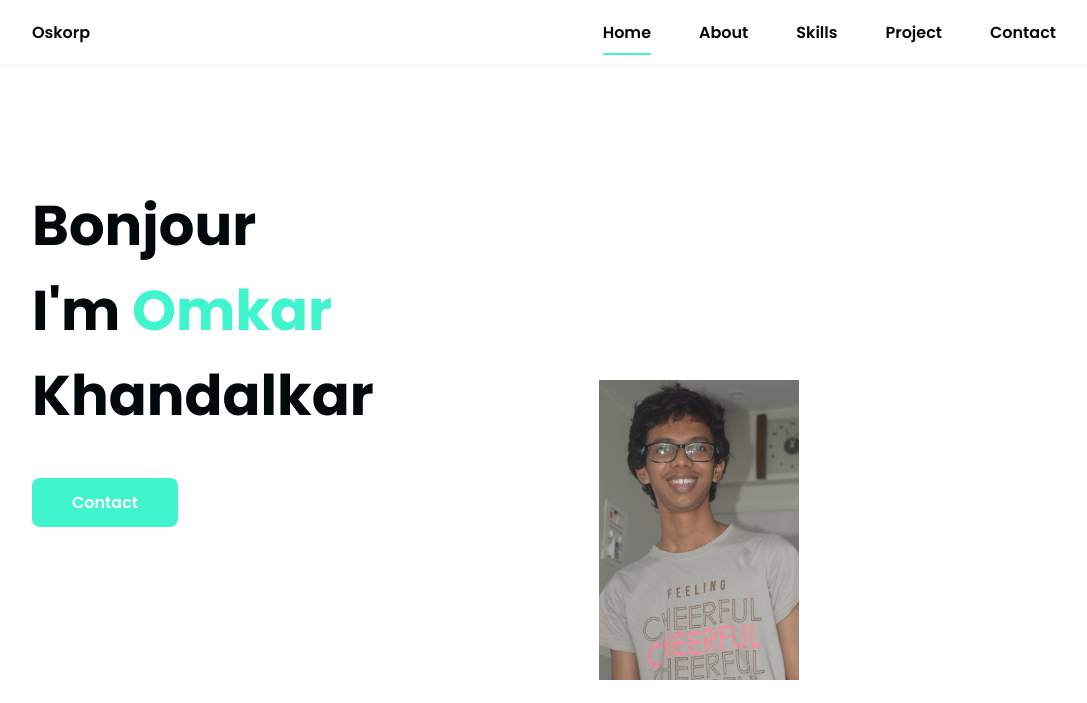
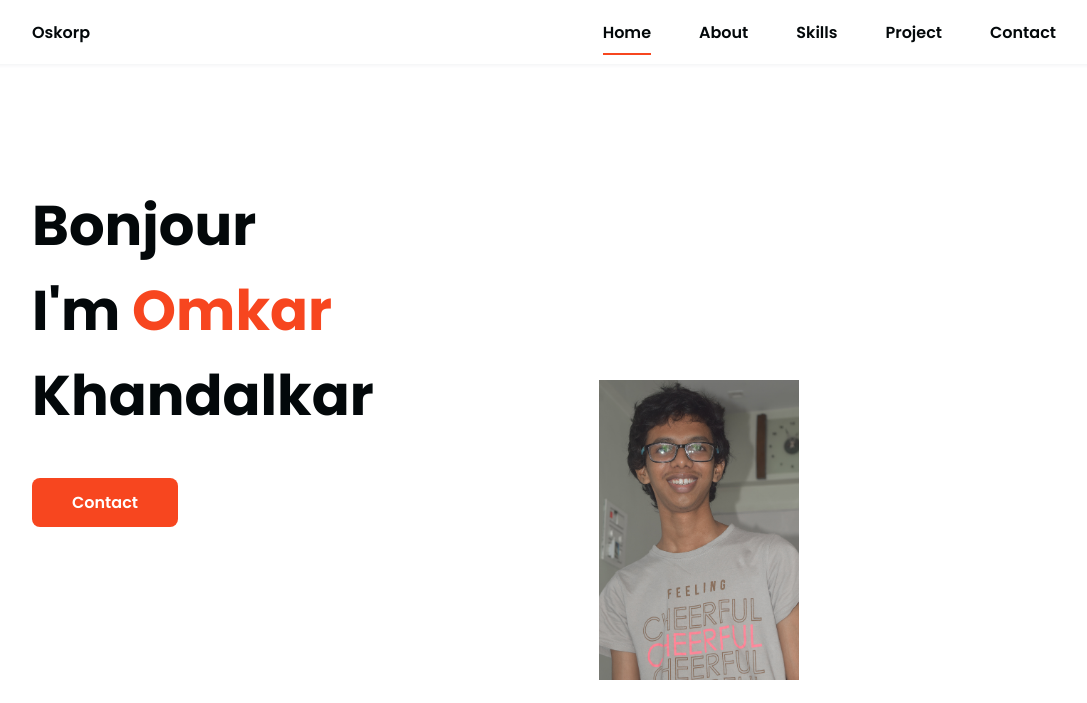
Before and after one commit to oskorp/oskorpx.github.io, a plain HTML site: page index.html in a window 1280 px wide. Shown: the top 703 px of the page, without its empty margins (96-1183 px from the left). Drawn offline with nearby package versions, Linux system fonts and the light colour scheme.

Commit message:
Update styles.css

```diff
--- a/styles.css
+++ b/styles.css
@@ -8,7 +8,7 @@
 
 /*===== Colores =====*/
 :root{
-  --first-color: #40f4cd;
+  --first-color: #f7461f;
   --second-color: #03080a;
 }
 
```
